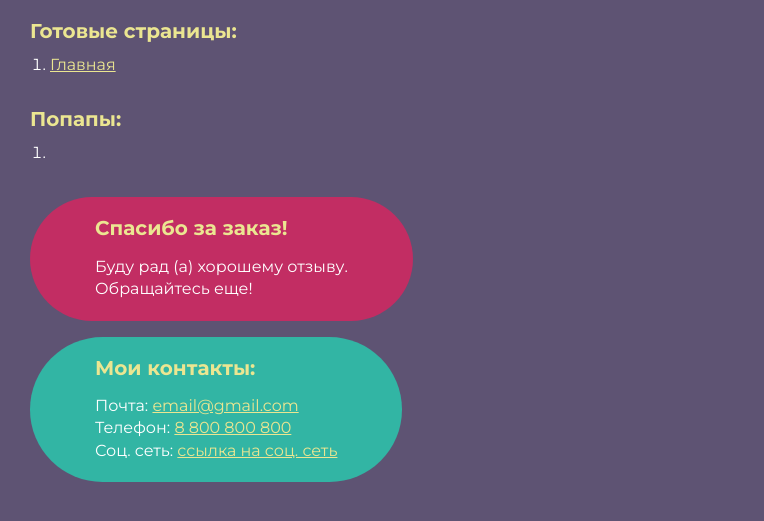
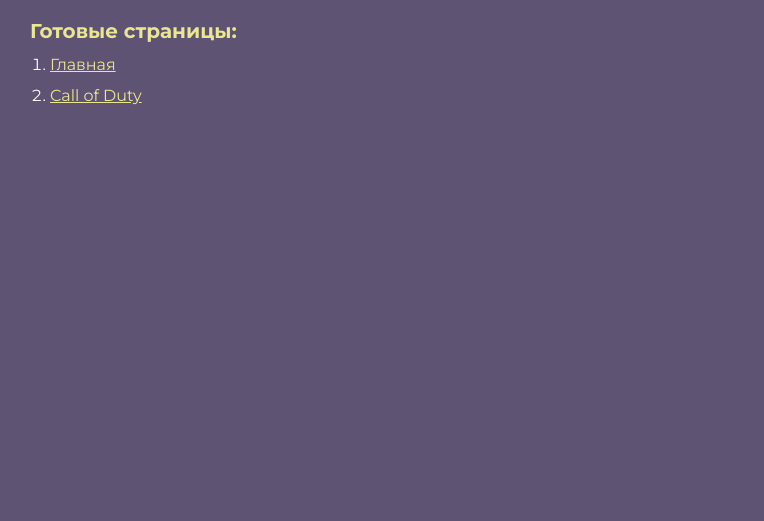
Before and after one commit to operator-nss/xbox, a plain HTML site: page src/index.html in a window 1280 px wide. Shown: the part 115-636 px from the top of the page, without its empty margins (0-764 px from the left). Drawn offline with Linux system fonts and the light colour scheme.

Commit message:
переделал индекс перед заливкой на хостинг

```diff
--- a/src/index.html
+++ b/src/index.html
@@ -14,12 +14,13 @@
 			<h2>Готовые страницы:</h2>
 			<ol class="rootpage__list">
 				<li><a target="_blank" href="home.html">Главная</a></li>
+				<li><a target="_blank" href="cod.html">Call of Duty</a></li>
 			</ol>
-			<h2>Попапы:</h2>
-			<ol class="rootpage__list">
+			<!-- <h2>Попапы:</h2> -->
+			<!-- <ol class="rootpage__list">
 				<li><a target="_blank" href="home.html#"></a></li>
-			</ol>
-			<div class="rootpage__tnx">
+			</ol> -->
+			<!-- <div class="rootpage__tnx">
 				<h2>Спасибо за заказ!</h2>
 				<p>Буду рад (а) хорошему отзыву.</p>
 				<p>Обращайтесь еще!</p>
@@ -29,7 +30,7 @@
 				<p>Почта: <a href="mailto:email@gmail.com">email@gmail.com</a></p>
 				<p>Телефон: <a href="tel:8800800800">8 800 800 800</a></p>
 				<p>Соц. сеть: <a href="">ссылка на соц. сеть</a></p>
-			</div>
+			</div> -->
 		</div>
 	</body>
 	<style>
```
